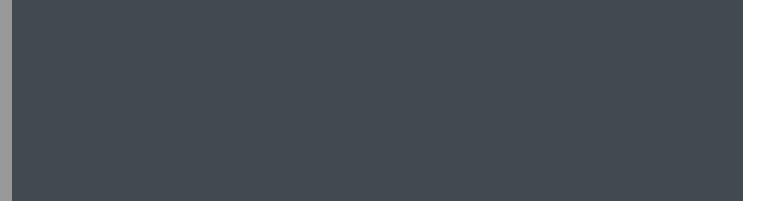
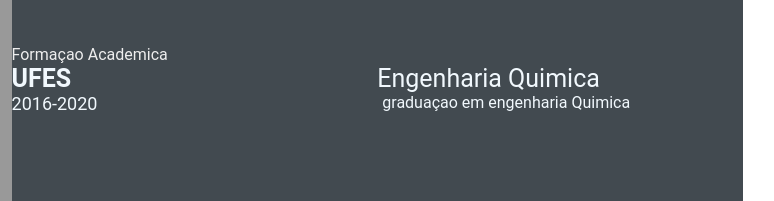
Before and after one commit to dejavan/dejavan-jornada-dev.github.io, a plain HTML site: page index.html in a window 1280 px wide. Shown: the part 419-620 px from the top of the page, 409-1183 px from the left. Drawn offline with Linux system fonts and the light colour scheme.

Commit message:
quarto commit (#4)

```diff
--- a/index.html
+++ b/index.html
@@ -1,5 +1,6 @@
 <!DOCTYPE html>
 <html lang="en">
+
 <head>
     <meta charset="UTF-8">
     <meta http-equiv="X-UA-Compatible" content="IE=edge">
@@ -9,6 +10,7 @@
     <link rel="stylesheet" href="style.css">
 
 </head>
+
 <body>
     <main class="resume-contents">
         <section class="left-section">
@@ -30,10 +32,18 @@
                 <div class="skills">
                     <p class="left-title">skills</p>
                     <ul>
-                        <li><p>C++, Git & Github</p></li>
-                        <li><p>Photoshop, Pacote Office intermediario</p></li>
-                        <li><p>Ingles Avançado & Espanhol basico</p></li>
-                        <li><p>Matlab</p></li>
+                        <li>
+                            <p>C++, Git & Github</p>
+                        </li>
+                        <li>
+                            <p>Photoshop, Pacote Office intermediario</p>
+                        </li>
+                        <li>
+                            <p>Ingles Avançado & Espanhol basico</p>
+                        </li>
+                        <li>
+                            <p>Matlab</p>
+                        </li>
                     </ul>
                 </div>
             </section>
@@ -83,9 +93,24 @@
                         </p>
                     </div>
                 </div>
-
+            </section>
+            <section class="education gap">
+                <div class="right-title">Formaçao Academica</div>
+                <div class="education-contents">
+                    <div class="education-left">
+                        <p class="education-school-name">UFES</p>
+                        <p class="education-time-period">2016-2020</p>
+                    </div>
+                    <div class="education right">
+                        <p class="education-subject">Engenharia Quimica</p>
+                        <p class="education-desc">
+                            graduaçao em engenharia Quimica
+                        </p>
+                    </div>
+                </div>
             </section>
         </section>
     </main>
 </body>
+
 </html>
--- a/style.css
+++ b/style.css
@@ -119,7 +119,7 @@
 }
 
 .exp-time-period,
-.educationp-time-period,
+.education-time-period,
 .awards-time-period {
     font-size: 18px;
 }
```
Lines whose indentation alone changed are shown as unchanged.
